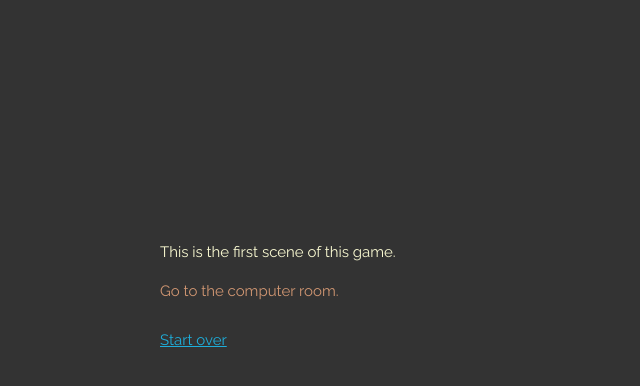
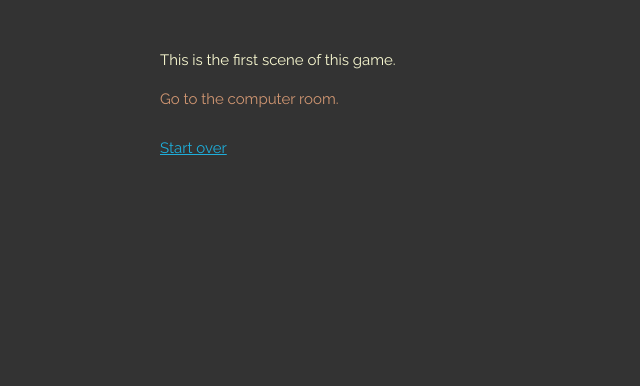
Before and after one commit to jhorneman/procjam15, a Flask app: page / in a window 1280 px wide. Shown: the top 386 px of the page, without its empty margins (0-640 px from the left). Run offline with Flask 2, Linux system fonts and the light colour scheme.

Commit message:
Decreased size of gap at the top of the page

```diff
--- a/main/static/css/style.css
+++ b/main/static/css/style.css
@@ -4,7 +4,7 @@ body {
 }
 
 .scene {
-    margin-top: 25%;
+    margin-top: 5%;
 }
 
 ul#options {
```
